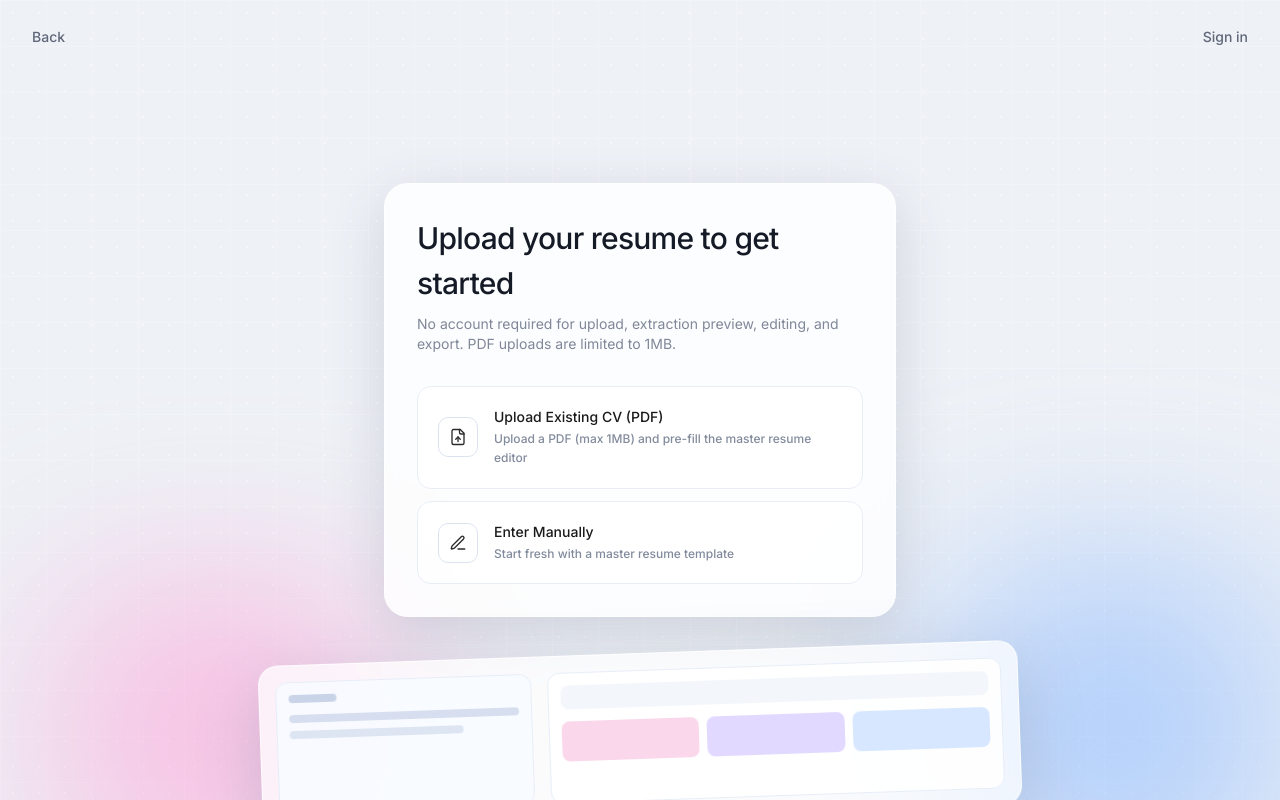
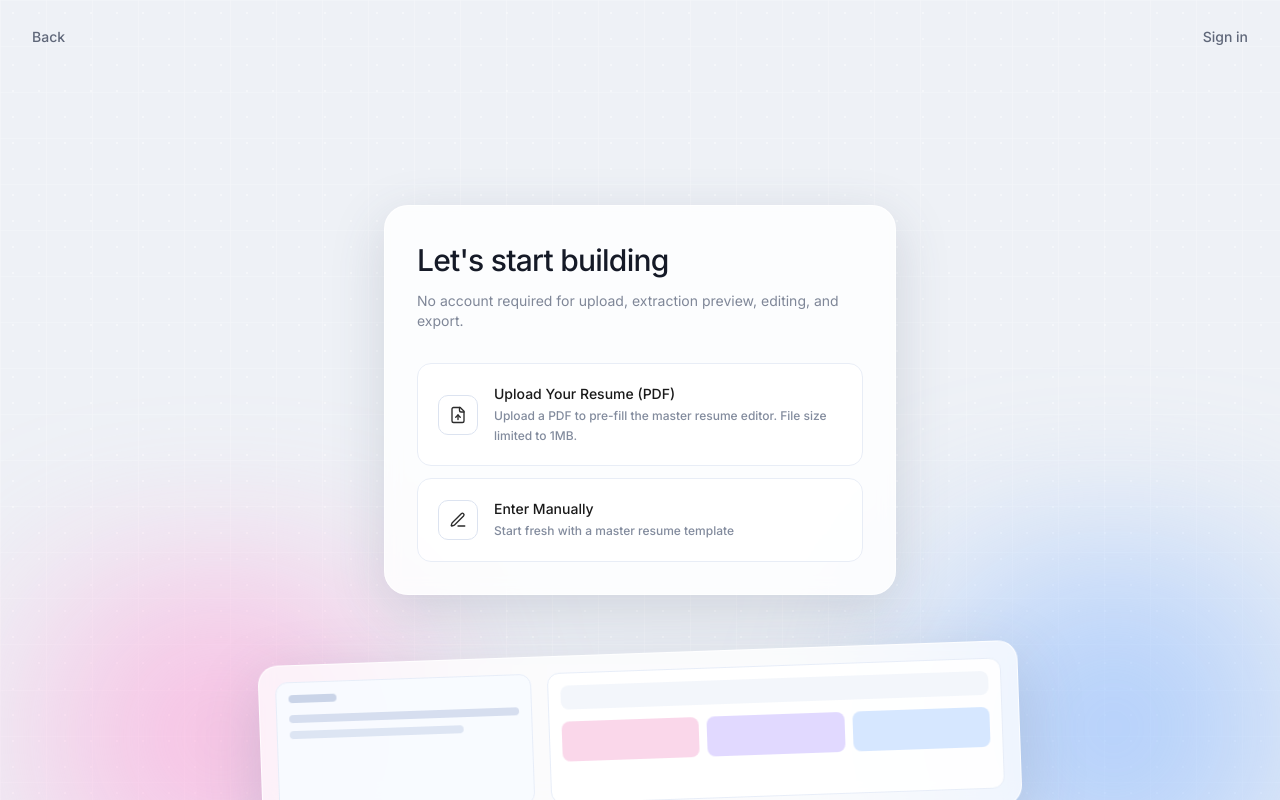
Before and after one commit to ctrlaltaisles/cvstack, a React (Vite) app: page /start in a window 1280 px wide. Built offline with nearby package versions, Linux system fonts and the light colour scheme; no server answers.

Commit message:
landing page update

```diff
--- a/src/app/pages/MethodSelection.tsx
+++ b/src/app/pages/MethodSelection.tsx
@@ -10,8 +10,8 @@ const methods = [
   {
     id: 'upload',
     icon: FileUp,
-    title: 'Upload Existing CV (PDF)',
-    description: 'Upload a PDF (max 1MB) and pre-fill the master resume editor',
+    title: 'Upload Your Resume (PDF)',
+    description: 'Upload a PDF to pre-fill the master resume editor. File size limited to 1MB.',
   },
   {
     id: 'manual',
@@ -149,8 +149,8 @@ export default function MethodSelection() {
         </div>
 
         <div className="w-full max-w-lg rounded-[24px] border border-white/70 bg-white/82 p-7 shadow-[0_16px_54px_rgba(68,79,106,0.18)] backdrop-blur-sm md:p-8">
-          <h1 className="text-[30px] tracking-tight text-[#151a27] mb-2">Upload your resume to get started</h1>
-          <p className="text-sm text-[#7f8798] mb-8">No account required for upload, extraction preview, editing, and export. PDF uploads are limited to 1MB.</p>
+          <h1 className="text-[30px] tracking-tight text-[#151a27] mb-2">Let's start building</h1>
+          <p className="text-sm text-[#7f8798] mb-8">No account required for upload, extraction preview, editing, and export.</p>
 
           <div className="space-y-3">
             {methods.map((method) => {
```
Also changed, not shown: 1 other file (tests, documents, lock files or other folders).
